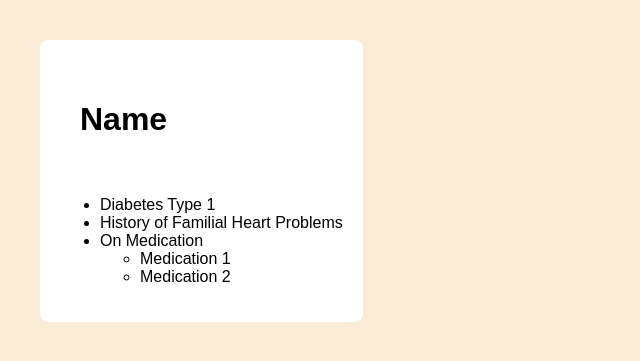
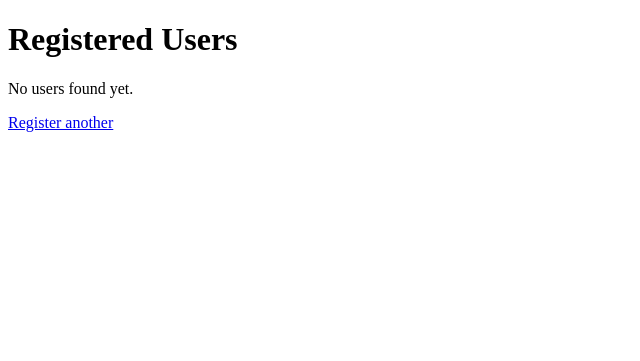
Before and after one commit to CBNeal/Digiliscense, a Flask app: template WEBDEV/templates/index.html in a window 1280 px wide. Shown: the top 361 px of the page, without its empty margins (0-640 px from the left). Run offline with Flask 3, Linux system fonts and the light colour scheme; the template is opened without the code that fills it, so the values that code supplies are empty.

Commit message:
Update index.html

```diff
--- a/WEBDEV/templates/index.html
+++ b/WEBDEV/templates/index.html
@@ -1,34 +1,19 @@
 <!DOCTYPE html>
-<html lang="en">
+<html>
 <head>
-    <meta charset="UTF-8">
-    <meta name="viewport" content="width=device-width, initial-scale=1.0">
-    <title>Welcome Page</title>
-    <link rel = "stylesheet" href="{{url_for('static', filename = 'styles.css')}}">
+    <title>User List</title>
 </head>
-<test>
-        <h1> Name </h1>
-    <p>{{ name }}</p>
-    <ul>
-        <li>Diabetes Type 1</li>
-        <li>History of Familial Heart Problems</li>
-        <li>On Medication</li>
+<body>
+    <h1>Registered Users</h1>
+    {% if users %}
         <ul>
-            <li>Medication 1</li>
-            <li>Medication 2</li>
+            {% for user in users %}
+                <li><strong>{{ user.name }}</strong> - {{ user.bloodtype }} - {{ user.contact }} - {{ user.info }}</li>
+            {% endfor %}
         </ul>
-
-    </ul>
-</test>
-<!--
-<body>
-
-    <form action = "/submit" method = "POST">
-        <label for = "name">Jane Doe</label>
-        <input type = "text" id = "name" name = "name" required>
-        <button type = "submit">Submit</button>
-    </form>
+    {% else %}
+        <p>No users found yet.</p>
+    {% endif %}
+    <a href="{{ url_for('home') }}">Register another</a>
 </body>
--->
-
 </html>
```
